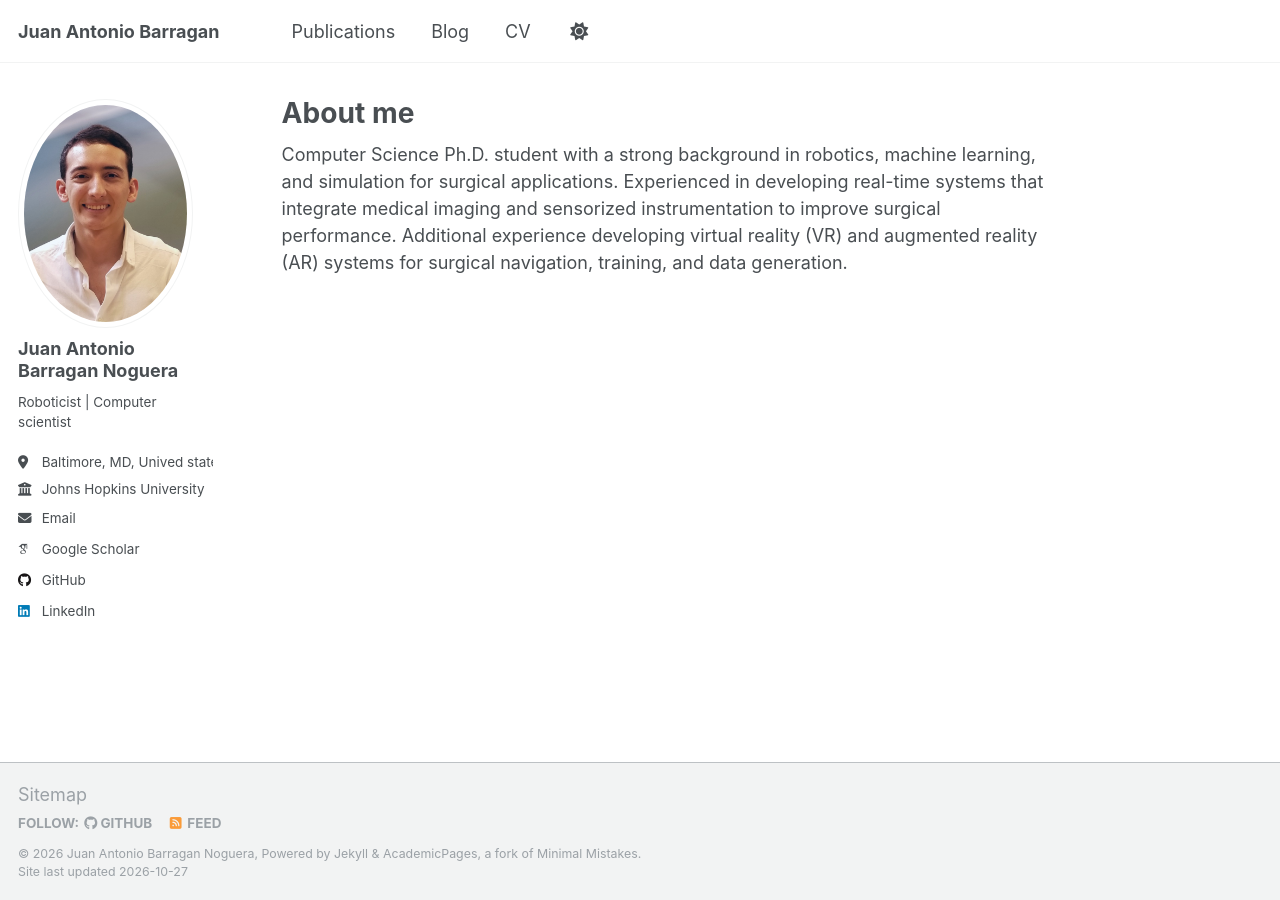
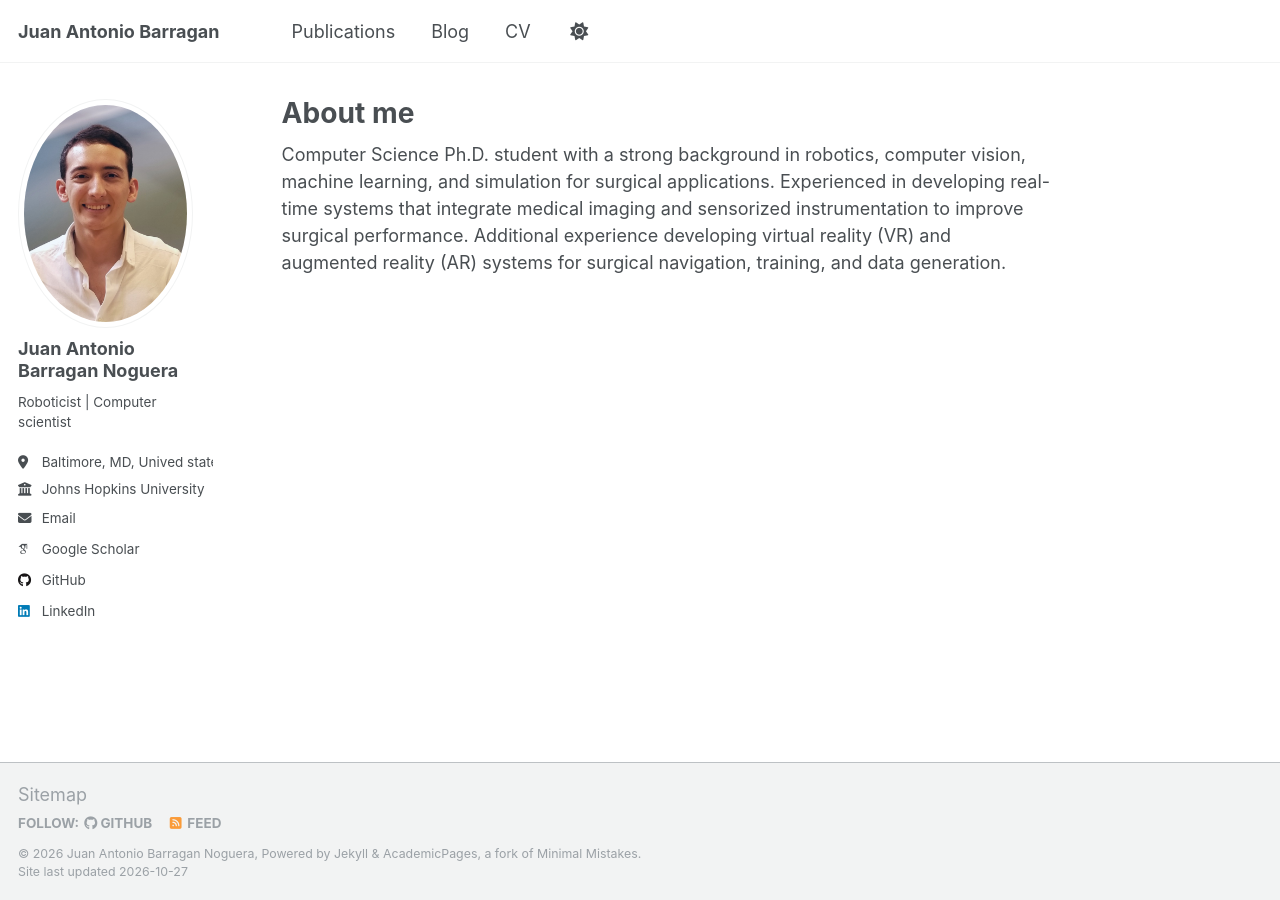
Before and after one commit to jabarragann/jabarragann.github.io, a Jekyll site: the page built from src/_pages/about.md, in a window 1280 px wide. Built offline with Jekyll 4.4.1, drawn with Linux system fonts in a browser that asks for light colours; some web fonts are replaced.

Commit message:
Fix typos and update resume with website

```diff
--- a/src/_pages/about.md
+++ b/src/_pages/about.md
@@ -8,8 +8,8 @@ redirect_from:
   - /about.html
 ---
 
-Computer Science Ph.D. student with a strong background in robotics, machine
-learning, and simulation for surgical applications. Experienced in developing
+Computer Science Ph.D. student with a strong background in robotics, computer vision,
+machine learning, and simulation for surgical applications. Experienced in developing
 real-time systems that integrate medical imaging and sensorized instrumentation
 to improve surgical performance. Additional experience developing virtual
 reality (VR) and augmented reality (AR) systems for surgical navigation,
```
Also changed, not shown: src/_posts/2026-10-01-unintuitive-properties-of-homogeneous-coordinates.md (+1 -1 lines).
